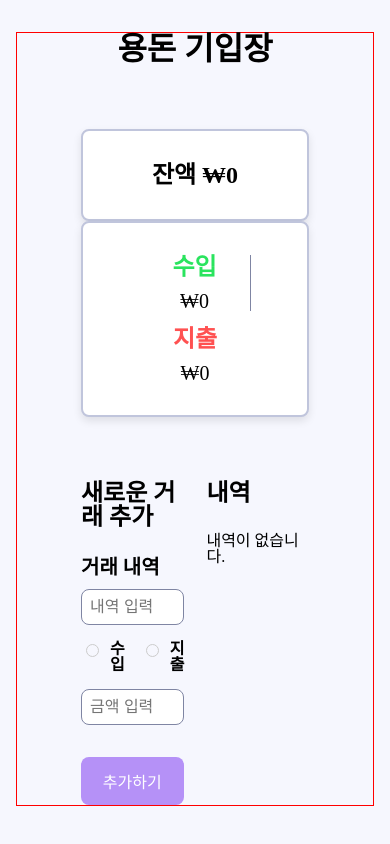
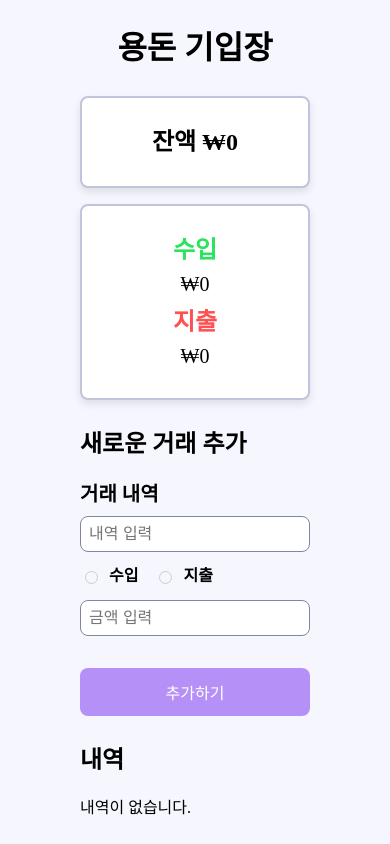
Before and after one commit to 99JIWONDEV/ureca_allowanceChart, a React (Vite) app: page / in a window 390 px wide. Built offline with nearby package versions, Linux system fonts and the light colour scheme; a web font is replaced by a local one.

Commit message:
[style]반응형 적용

```diff
--- a/src/App.css
+++ b/src/App.css
@@ -1,8 +1,7 @@
 main {
   display: flex;
   flex-direction: column;
-  border: 1px solid red;
-  gap: var(--gap64);
+  gap: var(--gap32);
 }
 
 .sub-header {
@@ -18,8 +17,20 @@ main {
 }
 
 @media (max-width: 768px) {
+  main {
+    width: 100%;
+  }
   .sub-header {
+    display: flex;
     flex-direction: column;
     align-items: center;
+    gap: var(--gap16);
+  }
+
+  .content {
+    display: flex;
+    flex-direction: column;
+    width: 100%;
+    gap: var(--gap32);
   }
 }
--- a/src/components/MoneyDashboard.module.css
+++ b/src/components/MoneyDashboard.module.css
@@ -57,4 +57,8 @@
     width: 100%;
     gap: var(--gap16);
   }
+
+  .income{
+    border: none;
+  }
 }
--- a/src/components/MoneyDesc.module.css
+++ b/src/components/MoneyDesc.module.css
@@ -26,17 +26,28 @@
   gap: var(--gap8);
   padding: var(--gap8) 0;
   padding-right: var(--gap8);
+  border-radius: var(--gap12);
 }
 
-.descList::-webkit-scrollbar{
+.descList::-webkit-scrollbar {
   width: 4px;
 }
-/* 스크롤바 막대 설정*/
-.descList::-webkit-scrollbar-thumb{
+
+.descList::-webkit-scrollbar-thumb {
   background-color: var(--gray3);
   border-radius: var(--gap12);
 }
-/* 스크롤바 뒷 배경 설정*/
-.descList::-webkit-scrollbar-track{
+
+.descList::-webkit-scrollbar-track {
   background-color: var(--gray1);
 }
+
+@media (max-width: 768px) {
+  .moneyDesc {
+    width: 100%;
+  }
+  .descList{
+    padding-right: var(--gap8);
+  }
+
+}
--- a/src/components/MoneyInput.module.css
+++ b/src/components/MoneyInput.module.css
@@ -101,3 +101,9 @@ input[type='radio']:checked {
   transform: scale(0.99);
   transition: transform 0.1s;
 }
+
+@media (max-width: 768px) {
+  .moneyInput {
+    width: 100%;
+  }
+}
```
